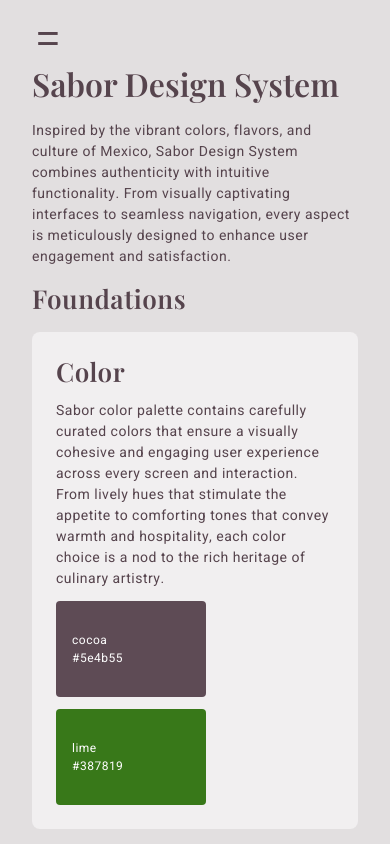
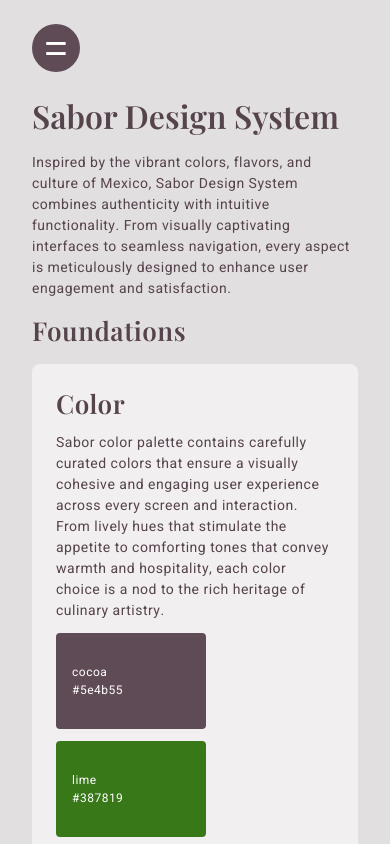
Before and after one commit to mranenko/sabor-design-system, a React (Vite) app: page / in a window 390 px wide. Shown: the top 844 px of the page. Built offline with nearby package versions, Linux system fonts and the light colour scheme.

Commit message:
mobile nav

```diff
--- a/src/assets/styles/layouts/main.scss
+++ b/src/assets/styles/layouts/main.scss
@@ -3,7 +3,7 @@
 .main {
   background: var(--color-background-dark);
   color: var(--color-foreground);
-  padding: 4rem 2rem 2rem;
+  padding: 6rem 2rem 2rem;
   width: 100%;
 }
 
--- a/src/assets/styles/layouts/nav.scss
+++ b/src/assets/styles/layouts/nav.scss
@@ -6,7 +6,7 @@
   bottom: 0;
   height: 100vh;
   left: -18rem;
-  padding: 4rem 2rem 2rem;
+  padding: 6rem 2rem 2rem;
   position: fixed;
   top: 0;
   transition: left .5s;
@@ -26,22 +26,24 @@
 }
 
 .nav-toggle {
-  background: none;
+  background: var(--color-primary);
   border: 0;
-  color: var(--color-foreground);
+  border-radius: 50%;
+  color: var(--color-foreground-light);
   cursor: pointer;
   font-size: 2.5rem;
-  height: 2rem;
+  height: 3rem;
   left: 2rem;
   position: fixed;
-  top: 1rem;
+  top: 1.5rem;
   transition: background .5s;
-  width: 2rem;
+  width: 3rem;
   z-index: var(--z-nav-toggle);
 }
 
 .nav-toggle.active {
-  color: var(--color-foreground-light);
+  background: var(--color-background-light);
+  color: var(--color-primary);
 }
 
 @include respond-to(small) {
```
